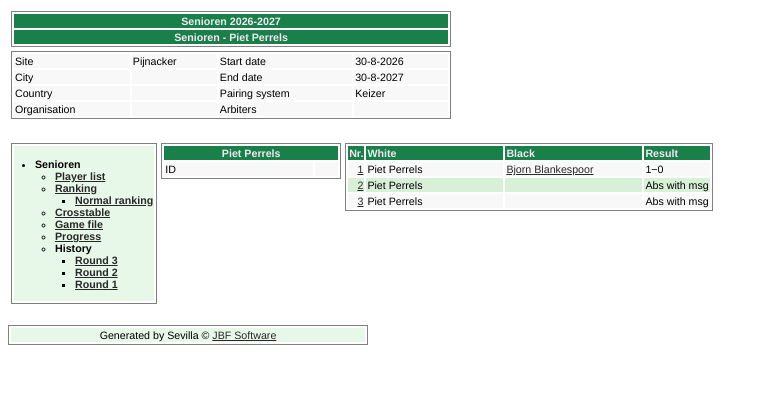
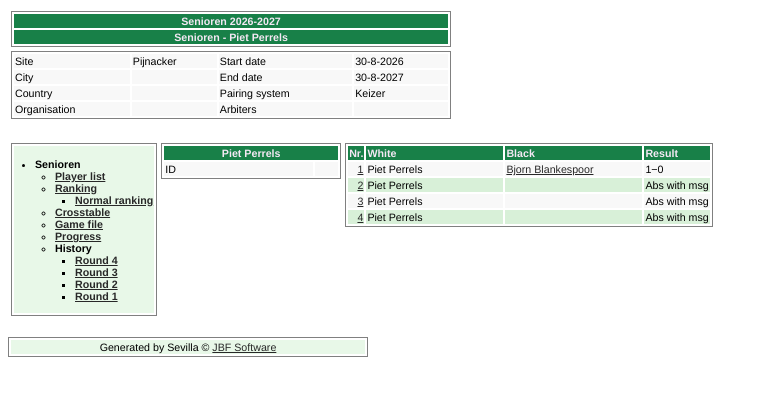
Before and after one commit to ScheveToren/schevetoren-site, a plain HTML site: page docs/2026-2027/Grp1-Pl11.html in a window 1280 px wide. Shown: the whole page, without its empty margins (0-768 px from the left). Drawn offline with Linux system fonts and the light colour scheme.

Commit message:
Update docs/2026-2027/Grp1-Pl11.html 2026-09-26 00:02:50

```diff
--- a/docs/2026-2027/Grp1-Pl11.html
+++ b/docs/2026-2027/Grp1-Pl11.html
@@ -1,5 +1,5 @@
 <!DOCTYPE html>
-<!-- Generated by Sevilla 18.3.2 (C) JBF Software 18-9-2026 23:56:59 -->
+<!-- Generated by Sevilla 18.3.2 (C) JBF Software 26-9-2026 00:02:44 -->
 <html xmlns="http://www.w3.org/1999/xhtml" xml:lang="en" lang="en">
 <head id="Header">
 <title>Piet Perrels</title>
@@ -61,7 +61,7 @@
 <ul>
 <li><a href="Grp1-PLst.html">Player&nbsp;list</a></li>
 <li>
-<a href="Grp1-Rd3.html">Ranking</a>
+<a href="Grp1-Rd4.html">Ranking</a>
 <ul>
 <li><a href="Grp1-Layout1.html">Normal&nbsp;ranking</a></li>
 </ul>
@@ -71,6 +71,7 @@
 <li><a href="Grp1-Progr.html">Progress</a></li>
 <li>History
 <ul>
+<li><a href="Grp1-Rd4.html">Round&nbsp;4</a></li>
 <li><a href="Grp1-Rd3.html">Round&nbsp;3</a></li>
 <li><a href="Grp1-Rd2.html">Round&nbsp;2</a></li>
 <li><a href="Grp1-Rd1.html">Round&nbsp;1</a></li>
@@ -121,6 +122,12 @@
 <td>&nbsp;</td>
 <td>Abs with msg</td>
 </tr>
+<tr class="GameListEvenLine">
+<td style="text-align:right;"><a href="Grp1-Rd4.html">4</a></td>
+<td>Piet&nbsp;Perrels</td>
+<td>&nbsp;</td>
+<td>Abs with msg</td>
+</tr>
 </table>
 </td>
 </tr></table>
```
